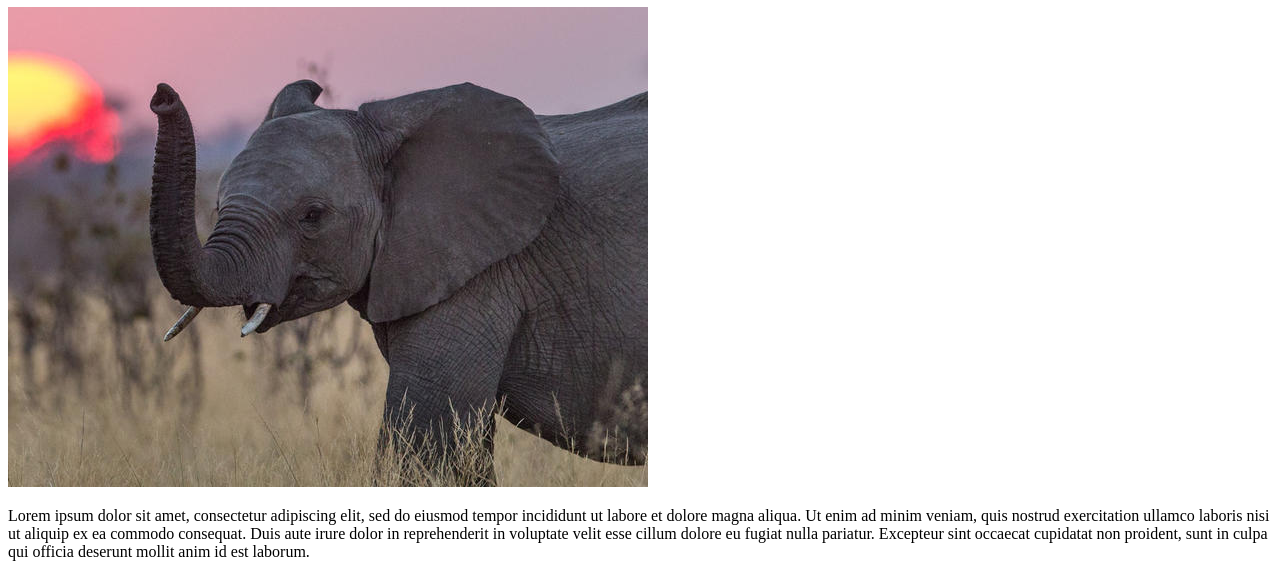
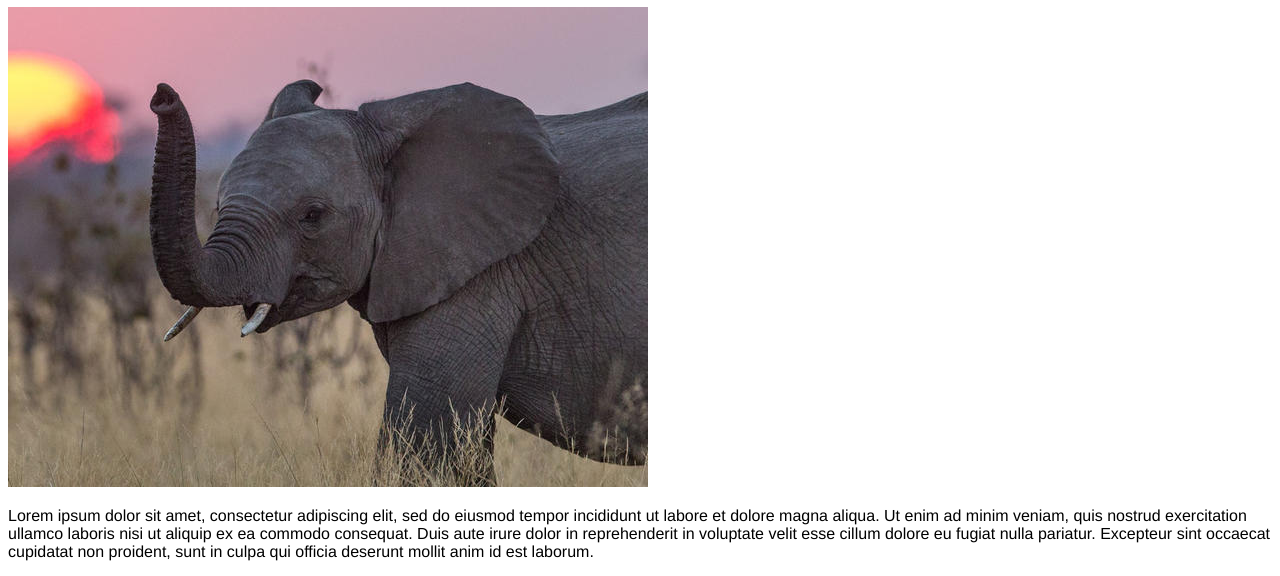
Before and after one commit to DominiqueSherwood/elephant-juice, a plain HTML site: page index.html in a window 1280 px wide. Shown: the part 73-649 px from the top of the page. Drawn offline with Linux system fonts and the light colour scheme.

Commit message:
Update main.css

```diff
--- a/main.css
+++ b/main.css
@@ -1,5 +1,5 @@
 * {
-  font family: Arial;
+  font-family: Helvetica;
 }
   h1 {
   color: #101647ff;
```
